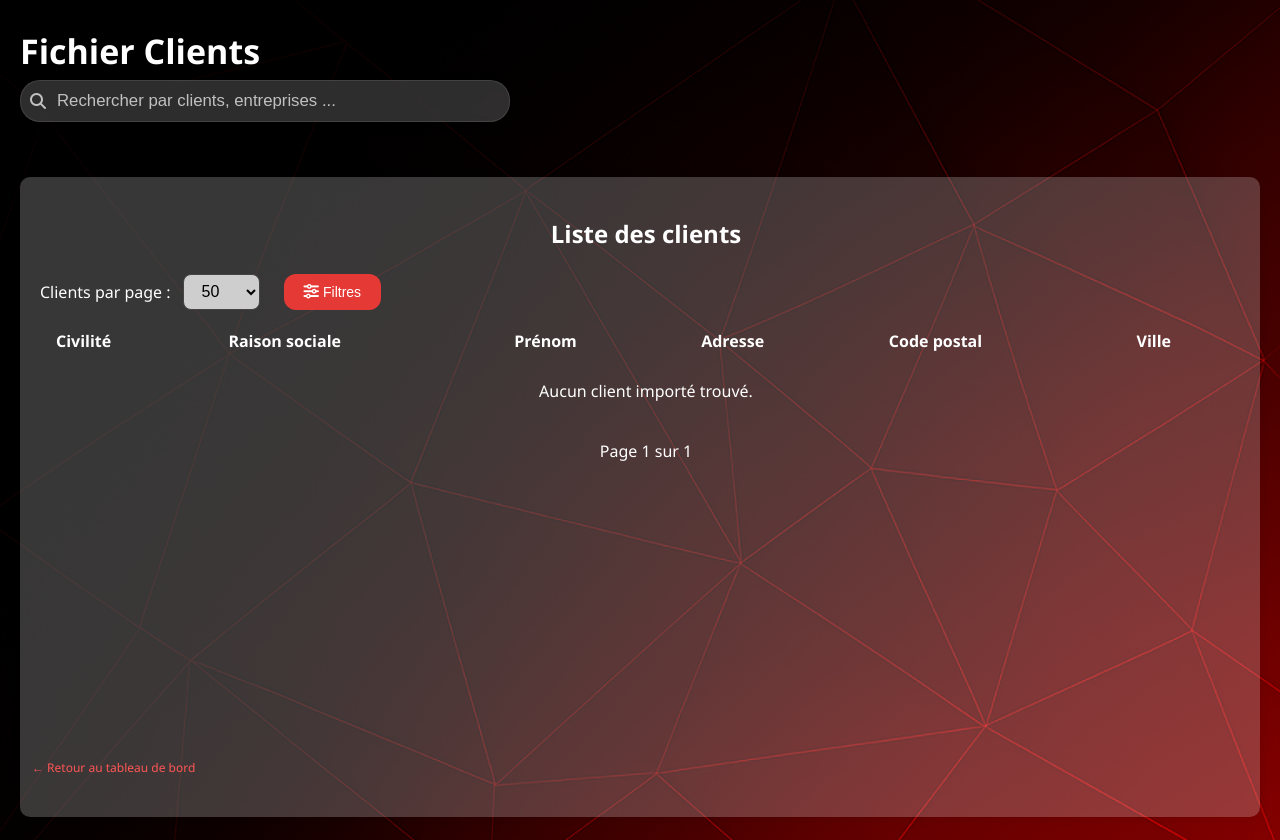
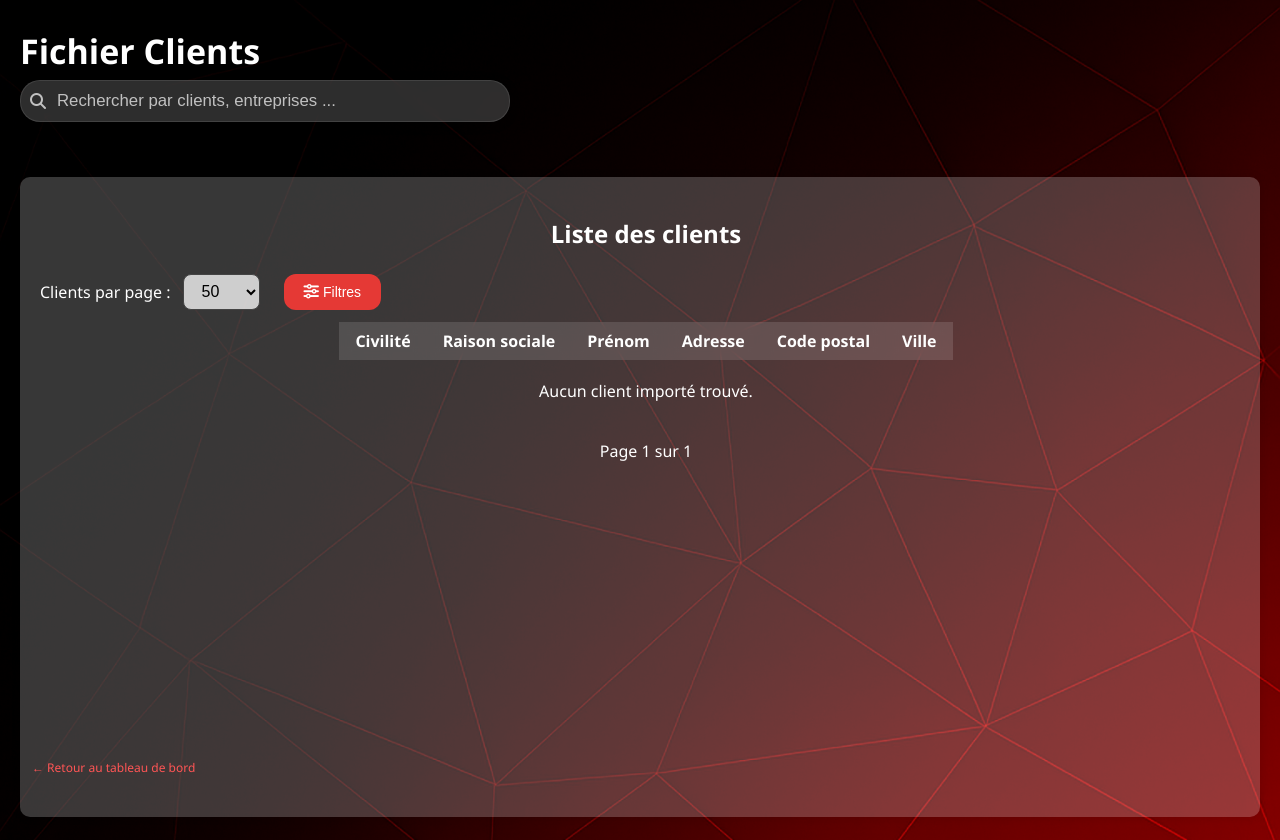
Before and after one commit to RubioCareco/CRM_Visites, a Django app: page /client-file/ in a window 1280 px wide. Run offline with Django 5.2, Linux system fonts and the light colour scheme; parts of the project's set-up code (start-up, migrations or seed data) failed here and were passed over.

Commit message:
finitions client-file

```diff
--- a/front/static/front/css/client_file.css
+++ b/front/static/front/css/client_file.css
@@ -266,3 +266,26 @@ table.client-table tr.client-card td {
   color: #fff;
   opacity: 0.7;
 }
+.client-table thead th {
+  position: sticky;
+  top: 0;
+  background: rgba(250, 250, 250, 0.13);
+  z-index: 2;
+  backdrop-filter: blur(6px);
+  -webkit-backdrop-filter: blur(6px);
+}
+.table-container {
+  max-height: 500px;
+  overflow-y: auto;
+  scrollbar-width: thin !important; /* Firefox */
+  scrollbar-color: rgba(255,255,255,0.2) transparent !important;
+}
+.table-container::-webkit-scrollbar {
+  width: 6px !important;
+  background: transparent;
+}
+
+.table-container::-webkit-scrollbar-thumb {
+  background-color: rgba(255, 255, 255, 0.2) !important;
+  border-radius: 5px !important;
+}
--- a/front/templates/front/client_file.html
+++ b/front/templates/front/client_file.html
@@ -64,6 +64,7 @@
           <button id="closeFilterPanelClient" type="button" style="position:absolute;top:18px;right:18px;background:none;border:none;color:#fff;font-size:1.5rem;cursor:pointer;">&times;</button>
         </form>
       </div>
+      <div class="table-container" style="max-height: 500px; overflow-y: auto;">
         <table class="client-table">
           <thead>
             <tr style="background:transparent;">
@@ -90,6 +91,7 @@
             {% endfor %}
           </tbody>
         </table>
+      </div>
       <div style="text-align:center;margin:18px 0;">
         {% if page_obj.has_previous %}
           <a href="?page={{ page_obj.previous_page_number }}&per_page={{ per_page }}">&laquo; Précédent</a>
@@ -119,6 +121,7 @@
           <div class="input-icon-group"><b>Statut :</b> <input type="text" id="inputStatut" name="statut" disabled></div>
           <div class="input-icon-group"><b>Code comptable :</b> <input type="text" id="inputCodeComptable" name="code_comptable" disabled></div>
         </div>
+        <div id="clientComments" style="margin-top:18px;text-align:left;"></div>
         <div class="modal-buttons" style="display:flex;flex-direction:column;align-items:center;gap:8px;margin-top:20px;">
           <button class="action-button" type="button" id="addRdvBtn" style="width:260px;display:flex;align-items:center;justify-content:center;gap:7px;">
             <i class="fa-solid fa-calendar-plus"></i> <span>Ajouter un rendez-vous</span>
@@ -357,6 +360,27 @@ document.addEventListener("DOMContentLoaded", function () {
     if (btnRdv) {
       btnRdv.setAttribute('onclick', `window.location.href='/add-rdv/?next=/client-file/&client_id=${clientId}'`);
     }
+    // --- Affichage des commentaires ---
+    const commentsDiv = document.getElementById('clientComments');
+    commentsDiv.innerHTML = '<i>Chargement de l\'historique des commentaires...</i>';
+    fetch(`/get-client-comments/${clientId}/`)
+      .then(response => response.json())
+      .then(data => {
+        const commentaires = data.commentaires || [];
+        let html = '<b>Historique des commentaires :</b><div style="max-height:180px;overflow-y:auto;margin-top:8px;">';
+        if (commentaires.length === 0) {
+          html += '<span style="color:#aaa;">Aucun commentaire pour ce client.</span>';
+        } else {
+          commentaires.forEach(c => {
+            html += `<div class='comment-card'><div class='comment-text'>${c.texte}</div><div class='comment-meta'><span class='comment-date'>${c.date}</span> <span class='comment-author'>${c.auteur}</span></div></div>`;
+          });
+        }
+        html += '</div>';
+        commentsDiv.innerHTML = html;
+      })
+      .catch(() => {
+        commentsDiv.innerHTML = '<span style="color:#e53935;">Erreur lors du chargement des commentaires.</span>';
+      });
   }
 });
 function closeClientModal() {
--- a/front/urls.py
+++ b/front/urls.py
@@ -22,4 +22,5 @@ urlpatterns = [
     path('update-client/<int:client_id>/', views.update_client, name='update_client'),
     path('check-satisfaction/<uuid:uuid>/', views.check_satisfaction_exists, name='check_satisfaction'),
     path('download-satisfaction/<uuid:uuid>/', views.download_satisfaction_pdf, name='download_satisfaction_pdf'),
+    path('get-client-comments/<int:client_id>/', views.get_client_comments, name='get_client_comments'),
 ]
--- a/front/views.py
+++ b/front/views.py
@@ -18,6 +18,7 @@ from django.template.loader import render_to_string
 from xhtml2pdf import pisa
 from io import BytesIO
 from django.core.exceptions import PermissionDenied
+from django.views.decorators.http import require_GET
 
 # 🔐 Décorateur de protection
 def login_required(view_func):
@@ -522,11 +523,32 @@ def satisfaction_b2b(request):
         if rdv and not (request.user.is_superuser or (rdv.commercial and rdv.commercial.user == request.user)):
             raise PermissionDenied("Vous n'avez pas le droit d'accéder à ce rendez-vous.")
 
+        # Création de l'objet SatisfactionB2B avec toutes les réponses du formulaire
         SatisfactionB2B.objects.create(
             pdf_base64=pdf_b64,
             rs_nom=rs_nom or "Inconnu",
             commercial=commercial,
-            rdv=rdv
+            rdv=rdv,
+            satisfaction_qualite_pieces=data.get('qualite_satisfait'),
+            note_qualite_pieces=data.get('note_qualite_globale'),
+            probleme_qualite_piece=data.get('probleme_qualite'),
+            type_probleme_qualite_piece=data.get('type_probleme'),
+            satisfaction_delai_livraison=data.get('delai_satisfait'),
+            delai_livraison_moyen=data.get('delai_moyen'),
+            delai_livraison_ideal=data.get('delai_ideal'),
+            delai_livraison_ideal_autre=data.get('delai_ideal_autre'),
+            recours_sav=data.get('recours_sav'),
+            note_sav=data.get('note_sav'),
+            piece_non_dispo=data.get('pieces_non_dispo'),
+            satisfaction_experience_rubio=data.get('experience_satisfait'),
+            personnel_joignable=data.get('personnel_joignable'),
+            note_accueil=data.get('note_accueil'),
+            commande_simple=data.get('commande_simple'),
+            moyen_commande=data.get('moyen_commande'),
+            moyen_commande_autre=data.get('moyen_commande_autre'),
+            suggestion=data.get('suggestions'),
+            motivation_commande=data.get('motivation_commande'),
+            note_recommandation=data.get('note_recommandation'),
         )
         return render(request, 'front/satisfaction_b2b.html', {'success': True, 'note_recommandation_choices': note_recommandation_choices, 'rs_nom': rs_nom})
     return render(request, 'front/satisfaction_b2b.html', {'note_recommandation_choices': note_recommandation_choices, 'rs_nom': rs_nom})
@@ -553,3 +575,20 @@ def download_satisfaction_pdf(request, uuid):
     response = HttpResponse(pdf_bytes, content_type='application/pdf')
     response['Content-Disposition'] = f'inline; filename="satisfaction_{uuid}.pdf"'
     return response
+
+@require_GET
+@login_required
+def get_client_comments(request, client_id):
+    # On récupère tous les rendez-vous de ce client
+    rdvs = Rendezvous.objects.filter(client_id=client_id)
+    # On récupère tous les commentaires liés à ces rendez-vous
+    commentaires = CommentaireRdv.objects.filter(rdv__in=rdvs).order_by('-date_creation')
+    data = [
+        {
+            'texte': c.texte,
+            'date': c.date_creation.strftime('%d/%m/%Y %H:%M'),
+            'auteur': c.commercial.commercial if c.commercial else (c.auteur.username if c.auteur else 'Système')
+        }
+        for c in commentaires
+    ]
+    return JsonResponse({'commentaires': data})
```
Also changed, not shown: front/models.py (+22 -0 lines), front/migrations/0011_satisfactionb2b_commande_simple_and_more.py (added). Lines whose indentation alone changed are shown as unchanged.
